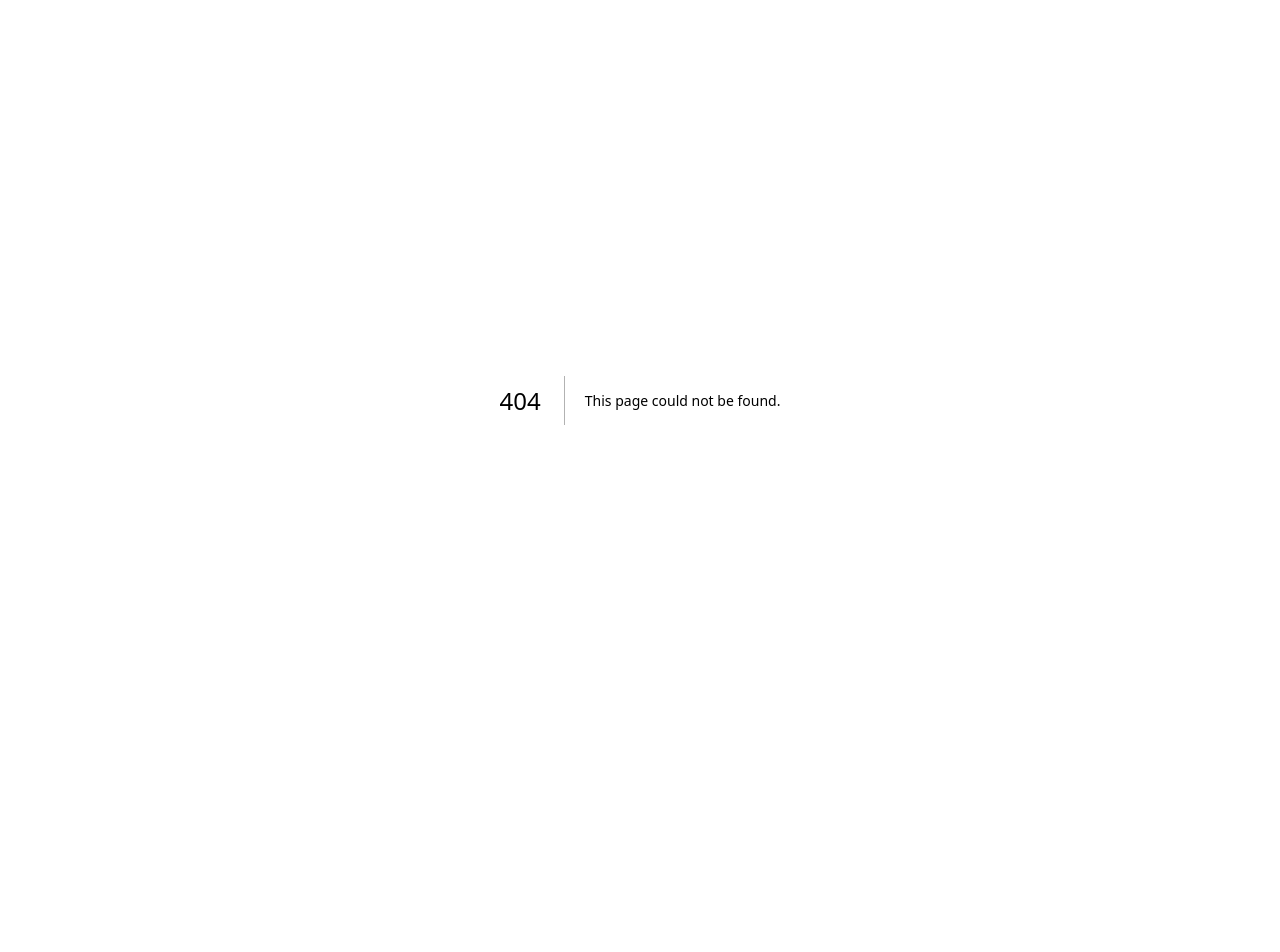
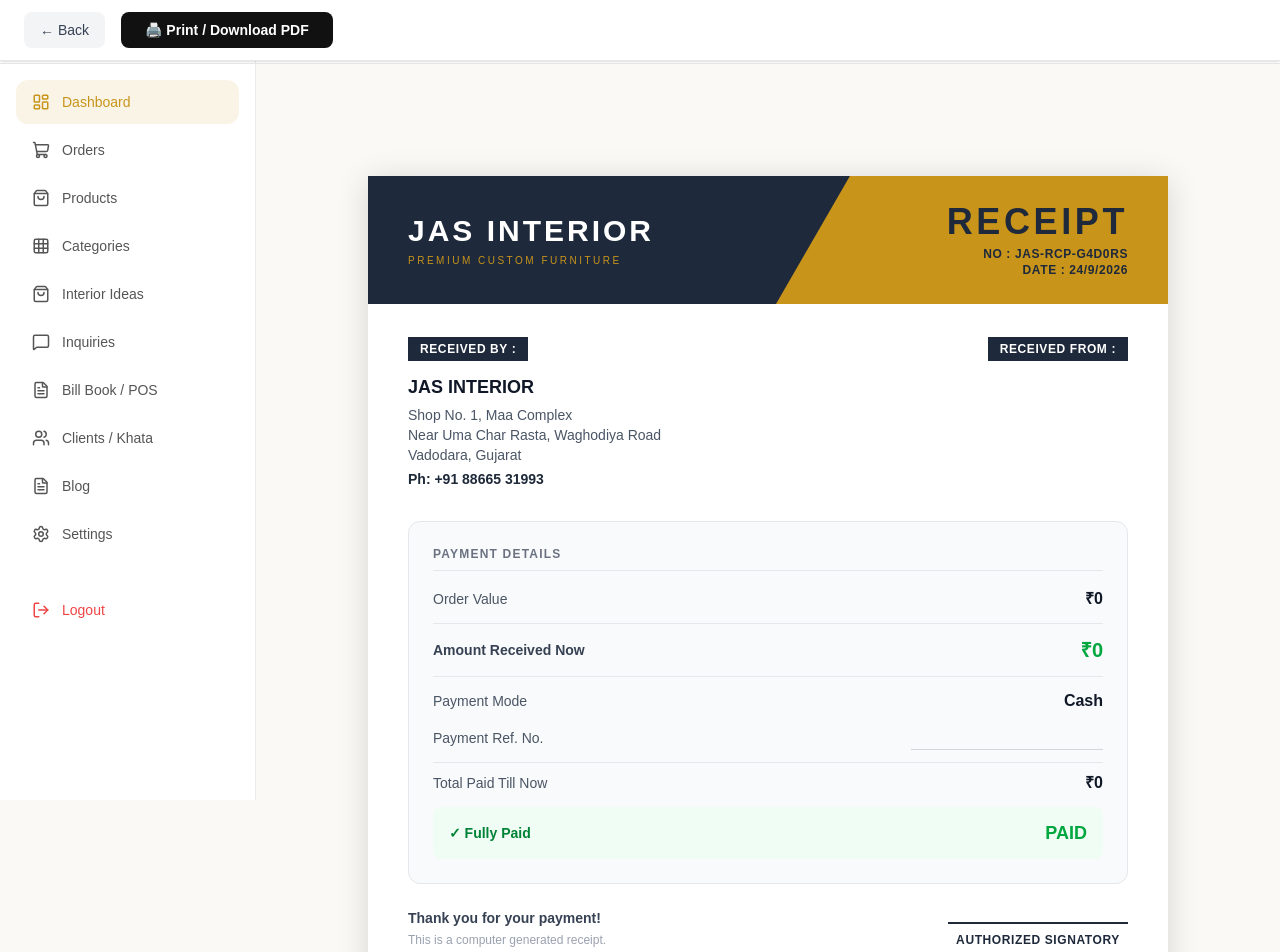
Before and after one commit to jas-interior/jasinterior, a Next.js app: page /admin/payments/1/receipt in a window 1280 px wide. Before the commit this address had no page. Shown: the top 952 px of the page. Before the commit the page ends 800 px from the top, so only its background shows below. Built offline with nearby package versions, Linux system fonts and the light colour scheme; a web font is replaced by a local one.

Commit message:
fix: payment receipt no longer creates new invoice; add payment ref field; dedicated receipt print page

```diff
--- /dev/null
+++ b/src/app/admin/payments/[id]/receipt/page.tsx
@@ -0,0 +1,161 @@
+'use client'
+import { Suspense } from 'react'
+import { useSearchParams } from 'next/navigation'
+
+function PaymentReceiptPrint() {
+  const params = useSearchParams()
+  const amount = Number(params.get('amount') || 0)
+  const mode = params.get('mode') || 'Cash'
+  const ref = params.get('ref') || ''
+  const order_num = params.get('order_num') || ''
+  const client_name = params.get('client_name') || ''
+  const order_amount = Number(params.get('order_amount') || 0)
+  const paid_total = Number(params.get('paid_total') || amount)
+  const balance = order_amount - paid_total
+  const today = new Date().toLocaleDateString('en-IN')
+  const receiptNum = `JAS-RCP-${Date.now().toString(36).toUpperCase().slice(-6)}`
+
+  return (
+    <>
+      <style>{`
+        @media print {
+          body { margin: 0; }
+          .no-print { display: none !important; }
+          .print-area { box-shadow: none !important; }
+        }
+        body { background: #f3f4f6; font-family: 'Arial', sans-serif; }
+      `}</style>
+
+      {/* Action Bar */}
+      <div className="no-print fixed top-0 left-0 right-0 bg-white border-b border-gray-200 px-6 py-3 flex items-center gap-4 z-50 shadow-sm">
+        <button onClick={() => window.history.back()} className="px-4 py-2 bg-gray-100 hover:bg-gray-200 text-gray-700 rounded-lg text-sm font-medium">
+          ← Back
+        </button>
+        <button onClick={() => window.print()} className="px-6 py-2 bg-[#111111] hover:bg-black text-white rounded-lg text-sm font-bold flex items-center gap-2">
+          🖨️ Print / Download PDF
+        </button>
+      </div>
+
+      <div className="flex justify-center pt-20 pb-10 no-print-padding">
+        <div
+          className="print-area bg-white"
+          style={{ width: '800px', minHeight: '600px', boxShadow: '0 4px 30px rgba(0,0,0,0.15)', display: 'flex', flexDirection: 'column' }}
+        >
+          {/* Header */}
+          <div className="relative h-32 bg-[#1e293b] flex items-center justify-between px-10 shrink-0 overflow-hidden">
+            <div className="absolute top-0 right-0 w-[55%] h-full bg-[#c8941a] skew-x-[-30deg] origin-bottom translate-x-12" />
+            <div className="relative z-10">
+              <h1 className="text-3xl font-black text-white tracking-widest">JAS INTERIOR</h1>
+              <p className="text-[10px] text-[#c8941a] tracking-[0.25em] uppercase mt-1">Premium Custom Furniture</p>
+            </div>
+            <div className="relative z-10 text-right">
+              <h2 className="text-4xl font-bold text-[#1e293b] tracking-widest uppercase">RECEIPT</h2>
+              <p className="text-xs font-semibold tracking-wider text-[#1e293b] uppercase mt-1">NO : {receiptNum}</p>
+              <p className="text-xs font-semibold tracking-wider text-[#1e293b] uppercase">DATE : {today}</p>
+            </div>
+          </div>
+
+          {/* Billing Info */}
+          <div className="flex justify-between px-10 py-8 shrink-0">
+            <div className="w-[45%]">
+              <h3 className="bg-[#1e293b] text-white inline-block px-3 py-1 text-xs font-bold mb-3 tracking-wider uppercase">Received By :</h3>
+              <p className="font-bold text-lg text-gray-900 mb-1">JAS INTERIOR</p>
+              <p className="text-sm text-gray-600">Shop No. 1, Maa Complex</p>
+              <p className="text-sm text-gray-600">Near Uma Char Rasta, Waghodiya Road</p>
+              <p className="text-sm text-gray-600">Vadodara, Gujarat</p>
+              <p className="text-sm font-bold text-gray-800 mt-1">Ph: +91 88665 31993</p>
+            </div>
+            <div className="w-[45%] text-right">
+              <h3 className="bg-[#1e293b] text-white inline-block px-3 py-1 text-xs font-bold mb-3 tracking-wider uppercase">Received From :</h3>
+              <p className="font-bold text-lg text-gray-900 mb-1">{client_name}</p>
+              {order_num && (
+                <div className="mt-2">
+                  <p className="text-xs text-gray-400 uppercase tracking-wider">Against Order</p>
+                  <p className="text-sm font-bold text-[#c8941a]">{order_num}</p>
+                </div>
+              )}
+            </div>
+          </div>
+
+          {/* Payment Details Box */}
+          <div className="px-10 pb-6">
+            <div className="bg-gray-50 border border-gray-200 rounded-xl p-6">
+              <h3 className="text-xs font-bold text-gray-500 uppercase tracking-widest mb-4 border-b border-gray-200 pb-2">Payment Details</h3>
+              <div className="space-y-3">
+                <div className="flex justify-between items-center">
+                  <span className="text-sm text-gray-600">Order Value</span>
+                  <span className="font-bold text-gray-900">₹{order_amount.toLocaleString('en-IN')}</span>
+                </div>
+                <div className="flex justify-between items-center py-3 border-t border-b border-gray-200">
+                  <span className="text-sm font-bold text-gray-700">Amount Received Now</span>
+                  <span className="text-xl font-black text-green-600">₹{amount.toLocaleString('en-IN')}</span>
+                </div>
+                <div className="flex justify-between items-center">
+                  <span className="text-sm text-gray-600">Payment Mode</span>
+                  <span className="font-bold text-gray-900">{mode}</span>
+                </div>
+                {ref && (
+                  <div className="flex justify-between items-center">
+                    <span className="text-sm text-gray-600">Payment Ref. No.</span>
+                    <span className="font-bold text-gray-900">{ref}</span>
+                  </div>
+                )}
+                {!ref && (
+                  <div className="flex justify-between items-center">
+                    <span className="text-sm text-gray-600">Payment Ref. No.</span>
+                    <span className="text-gray-400 border-b border-gray-300 w-48 inline-block text-right">&nbsp;</span>
+                  </div>
+                )}
+                <div className="flex justify-between items-center pt-2 border-t border-gray-200">
+                  <span className="text-sm text-gray-600">Total Paid Till Now</span>
+                  <span className="font-bold text-gray-900">₹{paid_total.toLocaleString('en-IN')}</span>
+                </div>
+                <div className={`flex justify-between items-center px-4 py-3 rounded-lg ${balance > 0 ? 'bg-red-50' : 'bg-green-50'}`}>
+                  <span className={`font-bold text-sm ${balance > 0 ? 'text-red-700' : 'text-green-700'}`}>
+                    {balance > 0 ? 'Balance Due' : '✓ Fully Paid'}
+                  </span>
+                  <span className={`font-black text-lg ${balance > 0 ? 'text-red-600' : 'text-green-600'}`}>
+                    {balance > 0 ? `₹${balance.toLocaleString('en-IN')}` : 'PAID'}
+                  </span>
+                </div>
+              </div>
+            </div>
+          </div>
+
+          {/* Footer */}
+          <div className="px-10 pb-4 mt-auto">
+            <div className="flex justify-between items-end">
+              <div>
+                <p className="text-sm font-bold text-gray-700">Thank you for your payment!</p>
+                <p className="text-xs text-gray-400 mt-1">This is a computer generated receipt.</p>
+              </div>
+              <div className="text-center">
+                <div className="border-t-2 border-[#1e293b] pt-2 min-w-[180px]">
+                  <p className="text-xs font-bold text-[#1e293b] uppercase tracking-wider">Authorized Signatory</p>
+                </div>
+              </div>
+            </div>
+            <div className="border-t border-gray-200 mt-4 pt-3">
+              <p className="text-[9px] text-gray-400 leading-snug">
+                1. Amount received will be adjusted against order value. 2. Balance payment as per agreed terms. 3. Receipt confirms payment only, not delivery/completion.
+              </p>
+            </div>
+          </div>
+
+          {/* Bottom Bar */}
+          <div className="h-10 bg-[#c8941a] relative overflow-hidden shrink-0 w-full">
+            <div className="absolute top-0 bottom-0 left-0 w-[45%] bg-[#1e293b] skew-x-[30deg] origin-bottom -translate-x-12" />
+          </div>
+        </div>
+      </div>
+    </>
+  )
+}
+
+export default function PaymentReceiptPage() {
+  return (
+    <Suspense fallback={<div className="flex items-center justify-center h-screen">Loading...</div>}>
+      <PaymentReceiptPrint />
+    </Suspense>
+  )
+}
--- a/src/app/admin/payments/new/page.tsx
+++ b/src/app/admin/payments/new/page.tsx
@@ -1,13 +1,12 @@
 'use client'
 import { useState, Suspense } from 'react'
 import { createClient } from '@/lib/supabase/client'
-import { useRouter, useSearchParams } from 'next/navigation'
+import { useSearchParams } from 'next/navigation'
 import Link from 'next/link'
-import { ArrowLeft, CheckCircle } from 'lucide-react'
+import { ArrowLeft, CheckCircle, Printer } from 'lucide-react'
 import toast from 'react-hot-toast'
 
 function NewPaymentForm() {
-  const router = useRouter()
   const params = useSearchParams()
   const invoice_id = params.get('invoice_id') || ''
   const client_id = params.get('client_id') || ''
@@ -18,9 +17,10 @@ function NewPaymentForm() {
 
   const [amount, setAmount] = useState('')
   const [mode, setMode] = useState('Cash')
+  const [paymentRef, setPaymentRef] = useState('')
   const [note, setNote] = useState('')
   const [loading, setLoading] = useState(false)
-  const [savedPaymentId, setSavedPaymentId] = useState<string | null>(null)
+  const [savedPayment, setSavedPayment] = useState<{id: string; newPaidTotal: number} | null>(null)
 
   const handleSave = async (e: React.FormEvent) => {
     e.preventDefault()
@@ -28,73 +28,63 @@ function NewPaymentForm() {
     setLoading(true)
     const supabase = createClient()
 
-    // 1. Save payment record
-    const { data: payment, error: payErr } = await supabase.from('payments').insert({
-      invoice_id: invoice_id || null,
-      client_mobile,
-      amount: Number(amount),
-      payment_mode: mode,
-      note: note || null
-    }).select().single()
+    // 1. Save payment record only (NO new invoice)
+    const { data: payment, error: payErr } = await supabase
+      .from('payments')
+      .insert({
+        invoice_id: invoice_id || null,
+        client_mobile,
+        amount: Number(amount),
+        payment_mode: mode,
+        note: [note, paymentRef ? `Ref: ${paymentRef}` : ''].filter(Boolean).join(' | ') || null
+      })
+      .select()
+      .single()
 
     if (payErr) { toast.error('Error: ' + payErr.message); setLoading(false); return }
 
-    // 2. Also update the invoice paid_amount for backward compat
+    // 2. Update original invoice paid_amount
+    let newPaidTotal = Number(amount)
     if (invoice_id) {
       const { data: inv } = await supabase.from('invoices').select('paid_amount').eq('id', invoice_id).single()
       if (inv) {
-        const newPaid = Number(inv.paid_amount || 0) + Number(amount)
-        await supabase.from('invoices').update({ paid_amount: newPaid }).eq('id', invoice_id)
+        newPaidTotal = Number(inv.paid_amount || 0) + Number(amount)
+        await supabase.from('invoices').update({ paid_amount: newPaidTotal }).eq('id', invoice_id)
       }
     }
 
-    // 3. Create a receipt invoice record
-    const receiptNum = `JAS-RCP-${Date.now().toString(36).toUpperCase()}`
-    const { data: receipt } = await supabase.from('invoices').insert({
-      invoice_number: receiptNum,
-      client_id: client_id || null,
-      customer_name: client_name,
-      customer_mobile: client_mobile,
-      document_type: 'Receipt',
-      subtotal: Number(amount),
-      discount: 0,
-      total_amount: Number(amount),
-      paid_amount: Number(amount),
-      status: 'paid',
-      payment_mode: mode,
-      created_by: '',
-      terms: '1. Amount received will be adjusted against the order value.\n2. Balance payment as per agreed terms.\n3. Advance for custom orders is subject to cancellation terms.\n4. Receipt confirms payment only, not delivery/completion.',
-      issue_date: new Date().toISOString().split('T')[0]
-    }).select().single()
-
-    // 4. Add a receipt item row for the items table
-    if (receipt) {
-      await supabase.from('invoice_items').insert({
-        invoice_id: receipt.id,
-        description: `Payment received against ${order_num || 'order'}`,
-        quantity: 1,
-        unit_price: Number(amount),
-        total: Number(amount),
-      })
-      setSavedPaymentId(receipt.id)
-    }
-
-    toast.success('Payment save ho gayi!')
+    toast.success('Payment record ho gayi!')
+    setSavedPayment({ id: payment.id, newPaidTotal })
     setLoading(false)
   }
 
-  if (savedPaymentId) {
+  if (savedPayment) {
+    const paid = Number(amount)
+    const balance = order_amount - savedPayment.newPaidTotal
     return (
-      <div className="max-w-lg mx-auto text-center py-20">
+      <div className="max-w-lg mx-auto text-center py-16">
         <div className="w-20 h-20 bg-green-100 rounded-full flex items-center justify-center mx-auto mb-6">
           <CheckCircle size={40} className="text-green-500" />
         </div>
-        <h2 className="text-2xl font-bold text-gray-900 mb-2">Payment Save Ho Gayi!</h2>
-        <p className="text-gray-500 mb-8">₹{Number(amount).toLocaleString('en-IN')} — {mode}</p>
-        <div className="flex gap-3 justify-center">
-          <Link href={`/admin/bill-book/${savedPaymentId}/print`} target="_blank" className="flex items-center gap-2 px-6 py-3 bg-[#111111] text-white rounded-xl font-bold text-sm">
-            Receipt Print Karo
-          </Link>
+        <h2 className="text-2xl font-bold text-gray-900 mb-1">Payment Record Ho Gayi!</h2>
+        <p className="text-gray-500 mb-1">₹{paid.toLocaleString('en-IN')} — {mode}</p>
+        {paymentRef && <p className="text-xs text-gray-400 mb-1">Ref: {paymentRef}</p>}
+        <p className="text-sm text-gray-500 mb-8">
+          {balance > 0
+            ? `Bakaya: ₹${balance.toLocaleString('en-IN')}`
+            : '✅ Order Fully Paid!'}
+        </p>
+        <div className="flex gap-3 justify-center flex-wrap">
+          {/* Print receipt from the ORIGINAL order, not a new one */}
+          {invoice_id && (
+            <Link
+              href={`/admin/payments/${savedPayment.id}/receipt?invoice_id=${invoice_id}&amount=${paid}&mode=${encodeURIComponent(mode)}&ref=${encodeURIComponent(paymentRef)}&order_num=${encodeURIComponent(order_num)}&client_name=${encodeURIComponent(client_name)}&order_amount=${order_amount}&paid_total=${savedPayment.newPaidTotal}`}
+              target="_blank"
+              className="flex items-center gap-2 px-6 py-3 bg-[#111111] text-white rounded-xl font-bold text-sm"
+            >
+              <Printer size={16} /> Receipt Print Karo
+            </Link>
+          )}
           <Link href={`/admin/clients/${client_id}`} className="flex items-center gap-2 px-6 py-3 bg-gray-100 text-gray-700 rounded-xl font-bold text-sm">
             Client Profile Dekho
           </Link>
@@ -111,14 +101,15 @@ function NewPaymentForm() {
         </Link>
         <div>
           <h1 className="text-2xl font-bold text-[#111111]">Payment Lena</h1>
-          <p className="text-sm text-gray-500">{client_name} | {order_num}</p>
+          <p className="text-sm text-gray-500">{client_name} {order_num ? `| ${order_num}` : ''}</p>
         </div>
       </div>
 
       {order_num && (
         <div className="bg-amber-50 border border-amber-200 rounded-2xl p-4 mb-6">
-          <p className="text-sm font-bold text-amber-800">Order: {order_num}</p>
-          <p className="text-sm text-amber-700">Total Order Amount: ₹{order_amount.toLocaleString('en-IN')}</p>
+          <p className="text-xs text-amber-600 uppercase font-bold tracking-wider mb-1">Order Reference</p>
+          <p className="text-sm font-bold text-amber-900">{order_num}</p>
+          <p className="text-sm text-amber-700">Total Order Value: ₹{order_amount.toLocaleString('en-IN')}</p>
         </div>
       )}
 
@@ -127,9 +118,18 @@ function NewPaymentForm() {
           <label className="block text-xs font-bold text-[#c8941a] uppercase tracking-widest mb-2">Amount Received *</label>
           <div className="relative">
             <span className="absolute left-4 top-1/2 -translate-y-1/2 text-gray-500 font-bold text-lg">₹</span>
-            <input type="number" required min="1" value={amount} onChange={e => setAmount(e.target.value)} placeholder="0" className="w-full bg-gray-50 border border-gray-200 pl-9 pr-4 py-4 rounded-xl text-xl font-bold focus:outline-none focus:border-[#c8941a]" />
+            <input
+              type="number"
+              required
+              min="1"
+              value={amount}
+              onChange={e => setAmount(e.target.value)}
+              placeholder="0"
+              className="w-full bg-gray-50 border border-gray-200 pl-9 pr-4 py-4 rounded-xl text-xl font-bold focus:outline-none focus:border-[#c8941a]"
+            />
           </div>
         </div>
+
         <div>
           <label className="block text-xs font-bold text-[#c8941a] uppercase tracking-widest mb-2">Payment Mode</label>
           <select value={mode} onChange={e => setMode(e.target.value)} className="w-full bg-gray-50 border border-gray-200 px-4 py-3 rounded-xl text-sm focus:outline-none focus:border-[#c8941a]">
@@ -140,14 +140,34 @@ function NewPaymentForm() {
             <option>Card</option>
           </select>
         </div>
+
+        <div>
+          <label className="block text-xs font-bold text-[#c8941a] uppercase tracking-widest mb-2">
+            Payment Reference No. <span className="text-gray-400 font-normal normal-case">(UPI ID / Cheque No. / Transaction ID)</span>
+          </label>
+          <input
+            type="text"
+            value={paymentRef}
+            onChange={e => setPaymentRef(e.target.value)}
+            placeholder="e.g. UPI-234567890, Cheque No. 001234"
+            className="w-full bg-gray-50 border border-gray-200 px-4 py-3 rounded-xl text-sm focus:outline-none focus:border-[#c8941a]"
+          />
+        </div>
+
         <div>
           <label className="block text-xs font-bold text-[#c8941a] uppercase tracking-widest mb-2">Note (Optional)</label>
-          <input type="text" value={note} onChange={e => setNote(e.target.value)} placeholder="e.g. 2nd installment, token, advance..." className="w-full bg-gray-50 border border-gray-200 px-4 py-3 rounded-xl text-sm focus:outline-none focus:border-[#c8941a]" />
+          <input
+            type="text"
+            value={note}
+            onChange={e => setNote(e.target.value)}
+            placeholder="e.g. 2nd installment, token amount, final payment..."
+            className="w-full bg-gray-50 border border-gray-200 px-4 py-3 rounded-xl text-sm focus:outline-none focus:border-[#c8941a]"
+          />
         </div>
 
         <button type="submit" disabled={loading} className="w-full py-4 bg-green-600 hover:bg-green-700 text-white font-bold rounded-xl text-sm disabled:opacity-50 flex items-center justify-center gap-2">
           <CheckCircle size={18} />
-          {loading ? 'Saving...' : 'Payment Save Karo & Receipt Print Karo'}
+          {loading ? 'Saving...' : 'Payment Record Karo & Receipt Print Karo'}
         </button>
       </form>
     </div>
```
